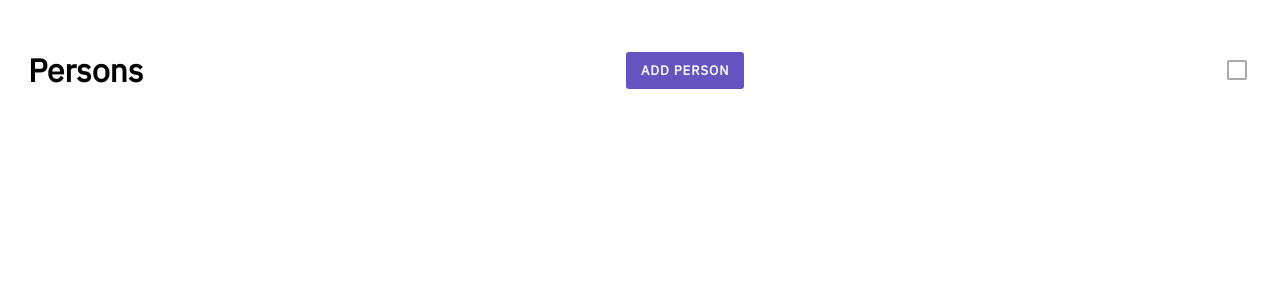
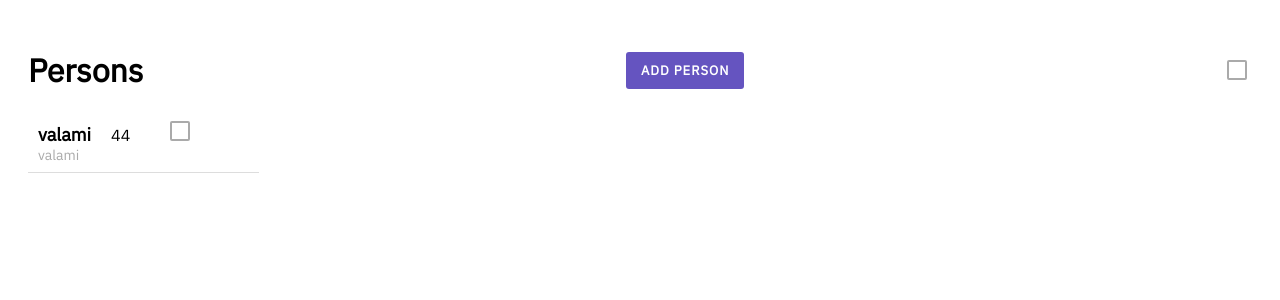
Before and after one commit to violapeter/euedge-test-app-vue, a Vue app: page / in a window 1280 px wide. Shown: the top 300 px of the page. Built offline with nearby package versions, Linux system fonts and the light colour scheme.

Commit message:
icon begin

```diff
--- a/src/App.vue
+++ b/src/App.vue
@@ -2,15 +2,18 @@
   <div id="app">
     <link href="https://fonts.googleapis.com/css?family=IBM+Plex+Sans" rel="stylesheet">
     <Header></Header>
+    <PersonRow job="valami" name="valami" employee age="44"></PersonRow>
   </div>
 </template>
 
 <script>
 import Header from './components/Header'
+import PersonRow from './components/PersonRow'
 
 export default {
   name: 'App',
   components: {
+    PersonRow,
     Header
   }
 }
--- a/src/components/PersonRow.vue
+++ b/src/components/PersonRow.vue
@@ -1,27 +1,29 @@
 <template>
   <tr class="person">
     <td>
-      <div class="name">{props.name}</div>
-      <div class="job">{props.job
-        ? props.job
-        : (<div class="not-provided">/not provided/</div>)}</div>
+      <div class="name">{{ name }}</div>
+      <div v-if="job" class="job">{{ job }}</div>
+      <div v-else class="not-provided">/not provided/</div>
     </td>
-    <td class="age">{props.age}</td>
-    <td>{props.nick}</td>
+    <td class="age">{{ age }}</td>
+    <td>{{ nick }}</td>
     <td class="employee">
-      <Checkbox checked={props.employee} id={`employee-${props.id}`} readOnly />
+      <Checkbox employee readOnly v-bind:id="id" />
     </td>
     <td class="actions">
       <button class="delete">
-        <Icon icon="delete"></Icon>
+        <!--<Icon icon="delete"></Icon>-->
       </button>
     </td>
   </tr>
 </template>
 
 <script>
+import Checkbox from './Checkbox'
 export default {
-  name: 'PersonRow'
+  name: 'PersonRow',
+  components: {Checkbox},
+  props: ['name', 'job', 'age', 'nick', 'employee']
 }
 </script>
 
```
Also changed, not shown: src/components/Icon.vue (added, +21 -0 lines), src/assets/logo.png (deleted).
